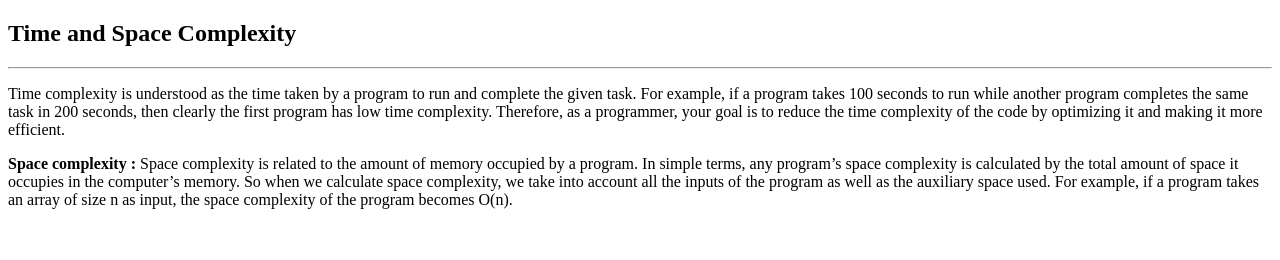
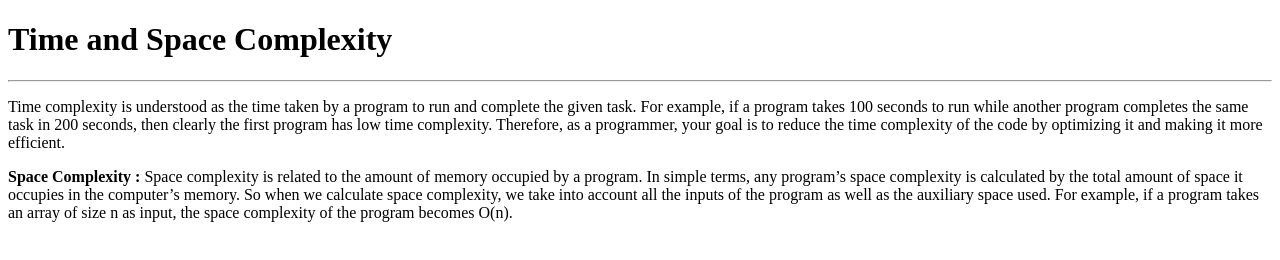
Before and after one commit to acciojob/time-and-space-complexity-NeelamDubey, a website: page main.html in a window 1280 px wide. Drawn offline with Linux system fonts and the light colour scheme.

Commit message:
created a submission

```diff
--- a/main.html
+++ b/main.html
@@ -8,10 +8,10 @@
 
 <body>
 	<!-- the entire body must be written by student -->
-	<h2>Time and Space Complexity</h2>
+	<h1>Time and Space Complexity</h1>
 	<hr>
 	<p>Time complexity is understood as the time taken by a program to run and complete the given task. For example, if a program takes 100 seconds to run while another program completes the same task in 200 seconds, then clearly the first program has low time complexity. Therefore, as a programmer, your goal is to reduce the time complexity of the code by optimizing it and making it more efficient.</p>
-	<p> <B>Space complexity :</b> Space complexity is related to the amount of memory occupied by a program. In simple terms, any program’s space complexity is calculated by the total amount of space it occupies in the computer’s memory. So when we calculate space complexity, we take into account all the inputs of the program as well as the auxiliary space used. For example, if a program takes an array of size n as input, the space complexity of the program becomes O(n).</p>
+	<p> <B>Space Complexity :</b> Space complexity is related to the amount of memory occupied by a program. In simple terms, any program’s space complexity is calculated by the total amount of space it occupies in the computer’s memory. So when we calculate space complexity, we take into account all the inputs of the program as well as the auxiliary space used. For example, if a program takes an array of size n as input, the space complexity of the program becomes O(n).</p>
     <script type="text/javascript" src="./script.js">
 </script>
 
```
